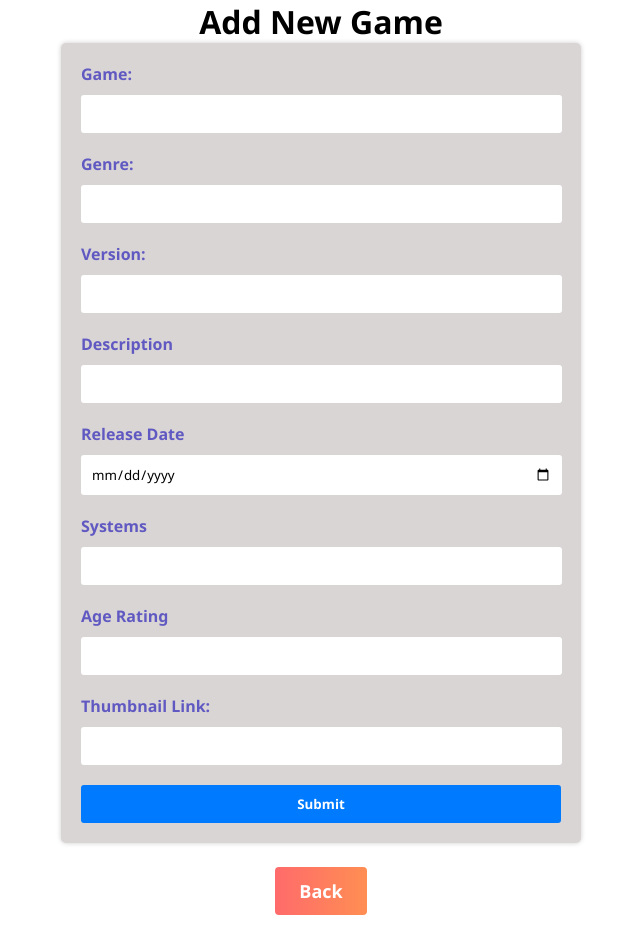
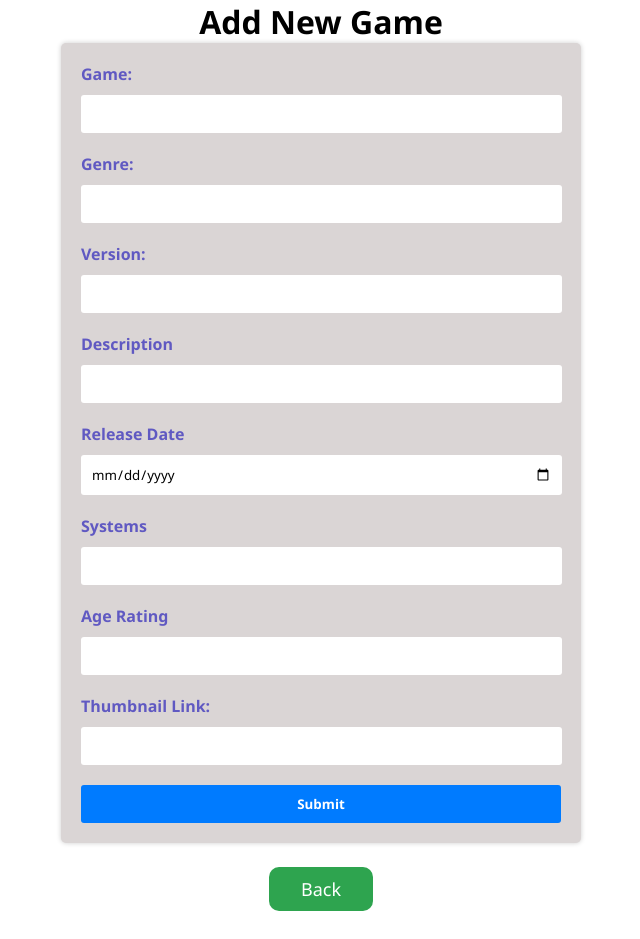
Before and after one commit to PhupaSirirat/DatabaseSystemProject, a React (Create React App) app: page /addgame in a window 1280 px wide. Shown: the whole page, without its empty margins (319-959 px from the left). Built offline with nearby package versions, Linux system fonts and the light colour scheme.

Commit message:
Change Button

```diff
--- a/src/Accounts.js
+++ b/src/Accounts.js
@@ -53,7 +53,7 @@ export default function Accounts() {
             </form>
             <div className='buttonflex'>
                 <Link to={`create-account`} className='button'>
-                    <button className='nice_dark_butt_on'>Create new account</button>
+                    <button className='nice_butt_on'>Create new account</button>
                 </Link>
 
                 <Link to={`/`} className='button'>
--- a/src/Allservers.js
+++ b/src/Allservers.js
@@ -66,7 +66,7 @@ export default function Allservers() {
 
             <div className='buttonflex'>
                 <Link to={`create-server`} className='button'>
-                    <button className='nice_dark_butt_on'>Create new server</button>
+                    <button className='nice_butt_on'>Create new server</button>
                 </Link>
 
                 <Link to={`/`} className='button'>
--- a/src/App.js
+++ b/src/App.js
@@ -61,7 +61,7 @@ function App() {
 
       <div className='buttonflex'>
         <Link to={"/addgame"} className='button'>
-          <button className='nice_dark_butt_on'>Add Game</button>
+          <button className='nice_butt_on'>Add Game</button>
         </Link>
         <Link to={"/"} className='button'>
           <button className='nice_butt_on'>Home</button>
--- a/src/Players.js
+++ b/src/Players.js
@@ -55,7 +55,7 @@ export default function Players() {
 
       <div className='buttonflex'>
         <Link to={"/players/create-player"} className='button'>
-          <button className='nice_dark_butt_on'>Create new player</button>
+          <button className='nice_butt_on'>Create new player</button>
         </Link>
         <Link to={"/"} className='button'>
           <button className='nice_butt_on'>Home</button>
--- a/src/ServerLoc.js
+++ b/src/ServerLoc.js
@@ -54,7 +54,7 @@ export default function ServerLoc() {
 
             <div className='buttonflex'>
                 <Link to={"create-serverlocation"} className='button'>
-                    <button className='nice_dark_butt_on'>Create new location</button>
+                    <button className='nice_butt_on'>Create new location</button>
                 </Link>
 
                 <Link to={"/"} className='button'>
--- a/src/Style/GameCard.css
+++ b/src/Style/GameCard.css
@@ -45,9 +45,39 @@
 }
 
 .allGames a {
-    text-decoration: none;
+  text-decoration: none;
 }
 
+.nice_butt_on {
+  background-color: #2ea44f;
+  border: none;
+  border-radius: 10px;
+  color: #fff;
+  cursor: pointer;
+  font-size: 18px;
+  font-weight: 500;
+  line-height: 20px;
+  padding: 12px 32px;
+  position: relative;
+  text-align: center;
+  text-decoration: none;
+  vertical-align: middle;
+  white-space: nowrap;
+  margin-bottom: 20px;
+}
+
+.nice_butt_on:hover {
+  box-shadow: 0 4px 8px 0 rgba(0, 0, 0, 0.2), 0 6px 20px 0 rgba(0, 0, 0, 0.19);
+  background-color: #2c974b;
+  transition: 0.3s;
+}
+
+.nice_butt_on:active {
+  background-color: #268441;
+  transition: 0.3s;
+}
+
+/*
 .nice_butt_on {
   padding: 12px 24px;
   font-size: 18px;
@@ -60,6 +90,8 @@
   transition: background-image 0.3s ease;
   margin-bottom: 1.5rem;
 }
+
+
 
 .nice_dark_butt_on {
   padding: 12px 24px;
@@ -77,3 +109,5 @@
 .nice_butt_on:hover {
   background-image: linear-gradient(to right, #ff8e53, #ff6b6b);
 }
+
+*/
```
